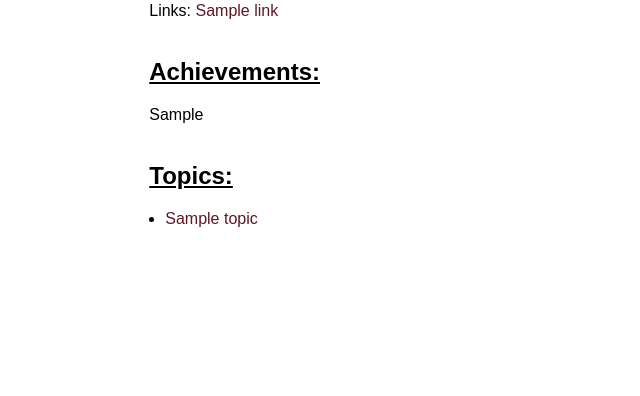
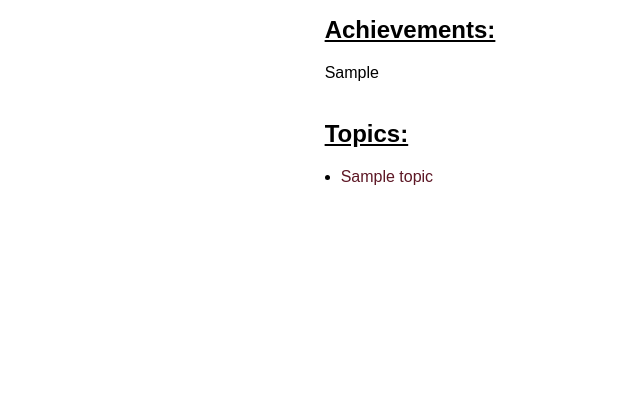
Before and after one commit to ChristopherGreene1027/MSSTATE-DAS-Experts-List, a Django app: page /expert/1 in a window 1280 px wide; the page is wider, and only the part inside the window is pictured. Shown: the part 404-800 px from the top of that part, without its empty margins (268-908 px from the left). Run offline with Django 4.2, Linux system fonts and the light colour scheme; tables that the repository leaves empty hold one stand-in row (values such as "Sample post"); grey boxes marked "Sample" are stand-in pictures.

Commit message:
fixed resizing issues

```diff
--- a/Django/experts/static/experts/bio.css
+++ b/Django/experts/static/experts/bio.css
@@ -1,17 +1,16 @@
 #expertName{
     font-family: Arial, Helvetica, sans-serif;
     position: absolute;
-    bottom: 65vh;
-    left: 94.3vh;
-    font-size: 5vh;
+    top: 21vh;
+    left: 46.3vw;
+    /*font-size: 5vh;*/
 }
 
 .info {
     font-family: Arial, Helvetica, sans-serif;
-    padding-left: 145vh;
     position: absolute;
-    top: 35vh;
-    right: 86.5vh;
+    top: 32vh;
+    left: 46.3vw;
 }
 
 #Topic{
@@ -31,7 +30,7 @@ p.spacing{
 #Picture{
     position: relative;
     top: 23.5vh;
-    right: -60vh;
+    left: 30vw;
 }
 
 hr.solid{
```
